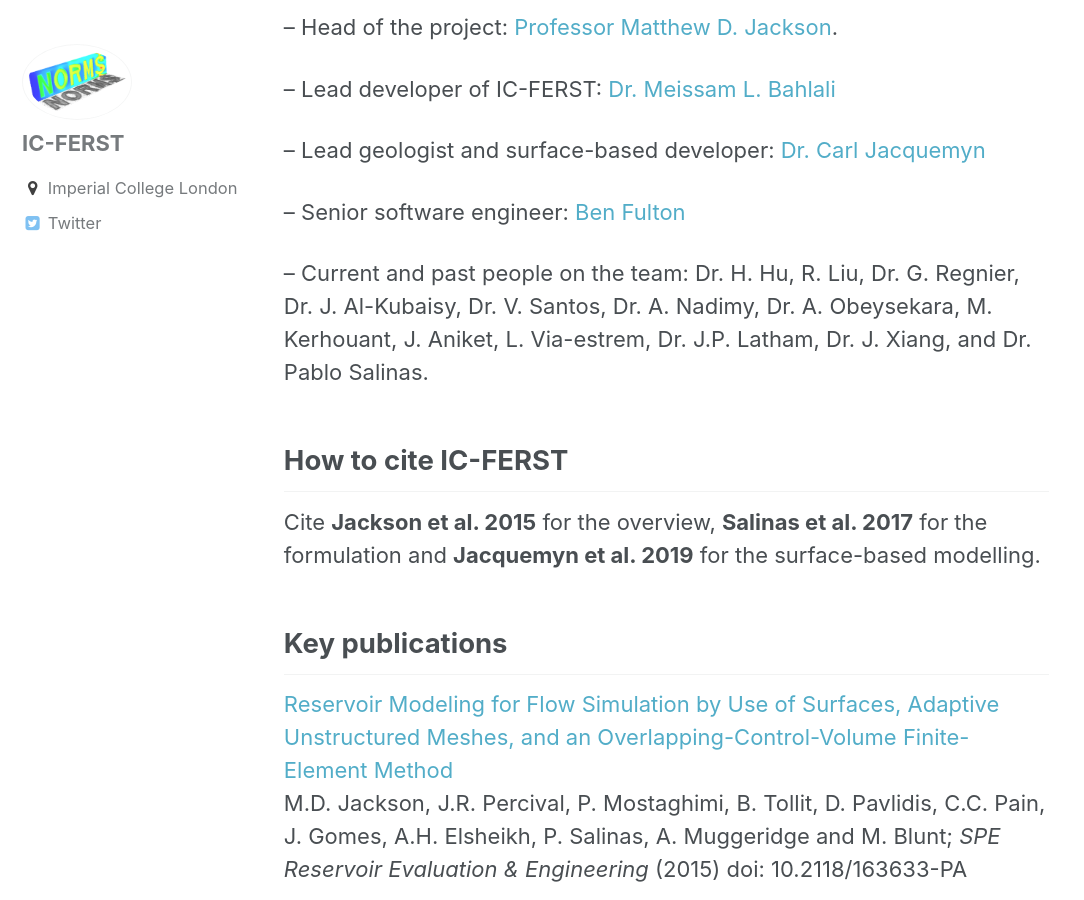
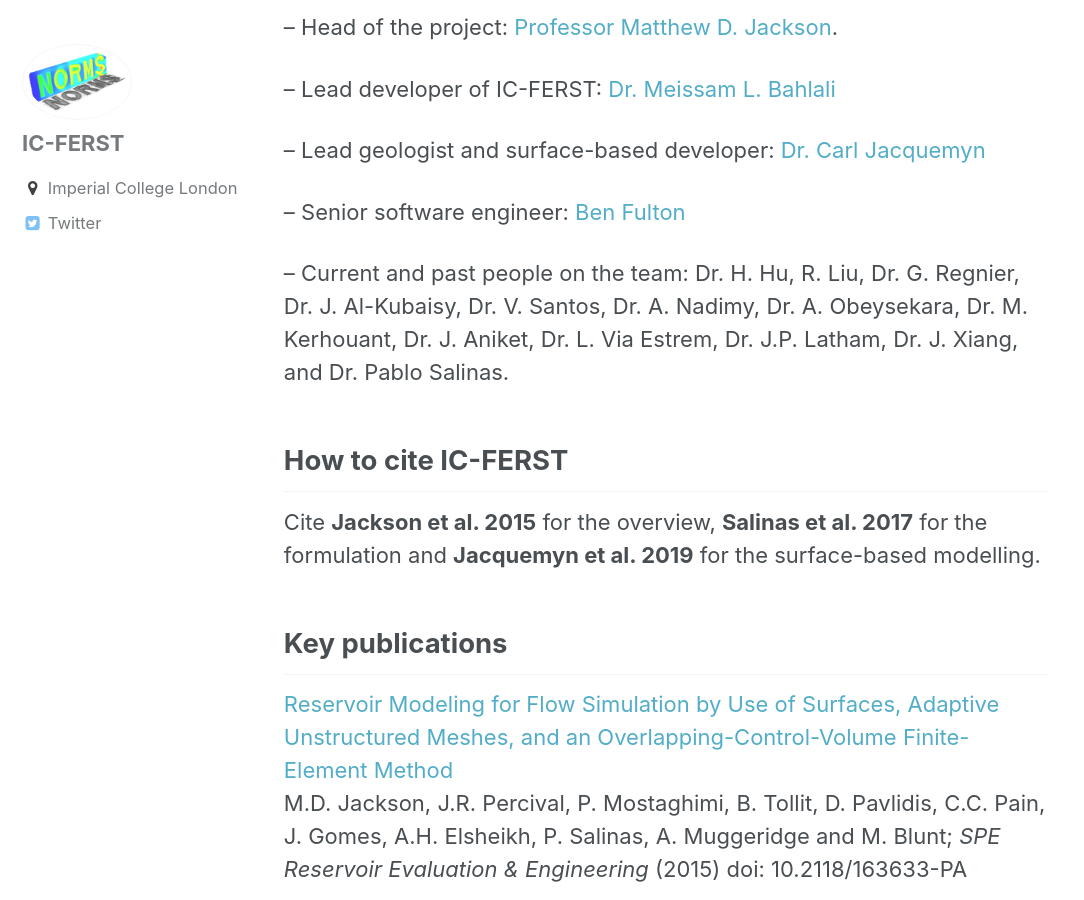
Before and after one commit to Multifluids/multifluids.github.com, a Jekyll site: the page built from _pages/people.md, in a window 1280 px wide and 900 px high, scrolled down 301 px. Shown: the whole window, without its empty margins (0-1084 px from the left). Built offline with Jekyll 4.4.1, drawn with Linux system fonts in a browser that asks for light colours.

```diff
--- a/_pages/people.md
+++ b/_pages/people.md
@@ -14,7 +14,7 @@ excerpt: ""
 
  -- Senior software engineer: <a href="https://profiles.imperial.ac.uk/b.fulton">Ben Fulton</a>
 
- -- Current and past people on the team: Dr. H. Hu, R. Liu, Dr. G. Regnier, Dr. J. Al-Kubaisy, Dr. V. Santos, Dr. A. Nadimy, Dr. A. Obeysekara, M. Kerhouant, J. Aniket, L. Via-estrem, Dr. J.P. Latham, Dr. J. Xiang, and Dr. Pablo Salinas.
+ -- Current and past people on the team: Dr. H. Hu, R. Liu, Dr. G. Regnier, Dr. J. Al-Kubaisy, Dr. V. Santos, Dr. A. Nadimy, Dr. A. Obeysekara, Dr. M. Kerhouant, Dr. J. Aniket, Dr. L. Via Estrem, Dr. J.P. Latham, Dr. J. Xiang, and Dr. Pablo Salinas.
 
 ## How to cite IC-FERST
 
```
